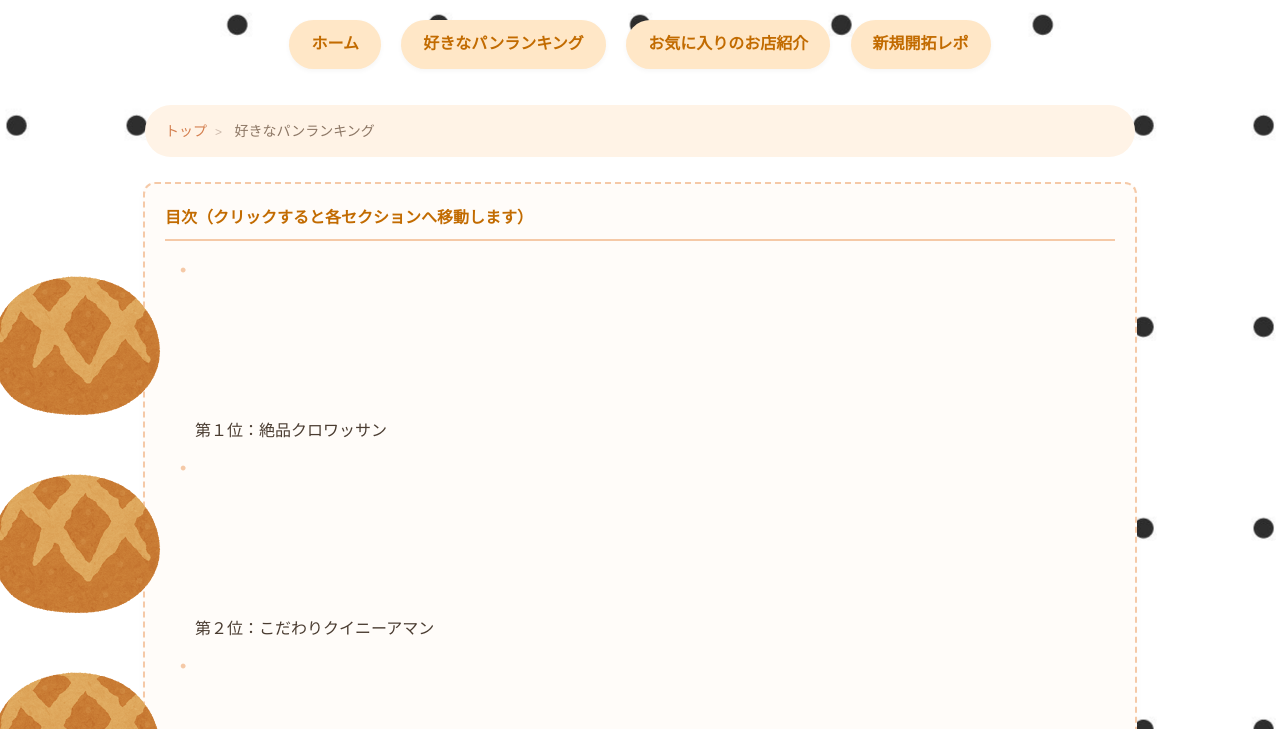
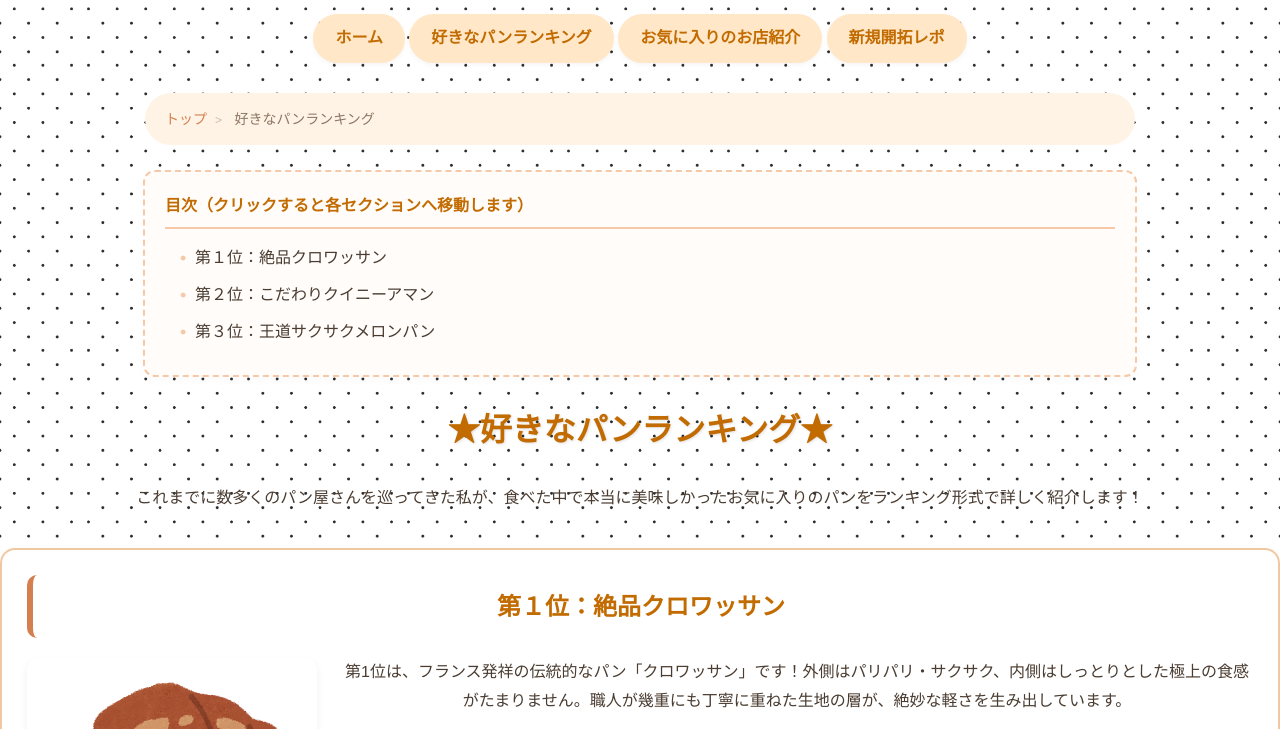
Before and after one commit to Ayana-Tanimoto/Ayana-Tanimoto.github.io, a plain HTML site: page content1.html in a window 1280 px wide. Shown: the part 716-1445 px from the top of the page. Drawn offline with Linux system fonts and the light colour scheme.

Commit message:
Add files via upload

```diff
--- a/css/samstyle.css
+++ b/css/samstyle.css
@@ -4,6 +4,7 @@
     background-repeat: repeat;
     background-position: center;
     background-attachment: fixed;
+    background-size: 160px auto;
     font-family:"Helvetica Neue", Arial, "Hiragino Kaku Gothic ProN", "Hiragino Sans", "Yu Gothic", sans-serif;
     color: #4a3c31;
     line-height: 1.8;
@@ -14,6 +15,7 @@
 
 header{
     padding-top: 25px;
+    text-align: center;
 }
 
 header img{
@@ -43,7 +45,8 @@
 }
 
 ul{
-    list-style-image: url("../image/icon.png");
+    list-style-type: disc;
+    list-style-position: inside;
 }
 
 a:link{
@@ -106,6 +109,7 @@
     margin: 35px 0;
     background-color: #ffffff;
     box-shadow: 0 6px 15px rgba(194, 107, 0, 0.06);
+    display: flow-root;
 }
 
 .highlight{
@@ -121,27 +125,28 @@
     display: inline-block;
 }
 
-.nav{
+.nav {
     margin: 20px 0 30px 0;
     padding: 0;
     text-align: center;
+    list-style: none !important;
 }
 
-.nav li{
-    display: inline-block;
-    margin: 6px 8px;
+.nav li {
+    display: inline-block !important;
+    list-style-type: none !important;
     background-color: #ffe7c7;
     border-radius: 25px;
-    box-shadow: 0 2px 5px rgba(0,0, 0, 0.04);
+    box-shadow: 0 2px 5px rgba(0,0,0,0.04);
     transition: transform 0.2s ease, background-color 0.2s ease;
 }
 
-.nav li:hover{
+.nav li:hover {
     background-color: #ffdcb0;
     transform: translateY(-2px);
 }
 
-.nav li a{
+.nav li a {
     display: block;
     padding: 10px 22px;
     color: #c26b00;
@@ -149,7 +154,7 @@
     text-decoration: none;
 }
 
-.nav li a :hover{
+.nav li a:hover {
     color: #b05e00;
     text-decoration: none;
 }
@@ -209,7 +214,7 @@
 }
 
 .toc ul {
-    list-style-type: none;
+    list-style: none;
     padding-left: 10px;
     margin: 0;
 }
@@ -266,6 +271,7 @@
 .back {
     text-align: right;
     margin-top: 25px;
+    clear: both;
 }
 
 .back a {
```
Also changed, not shown: content1.html (+0 -1 lines).
